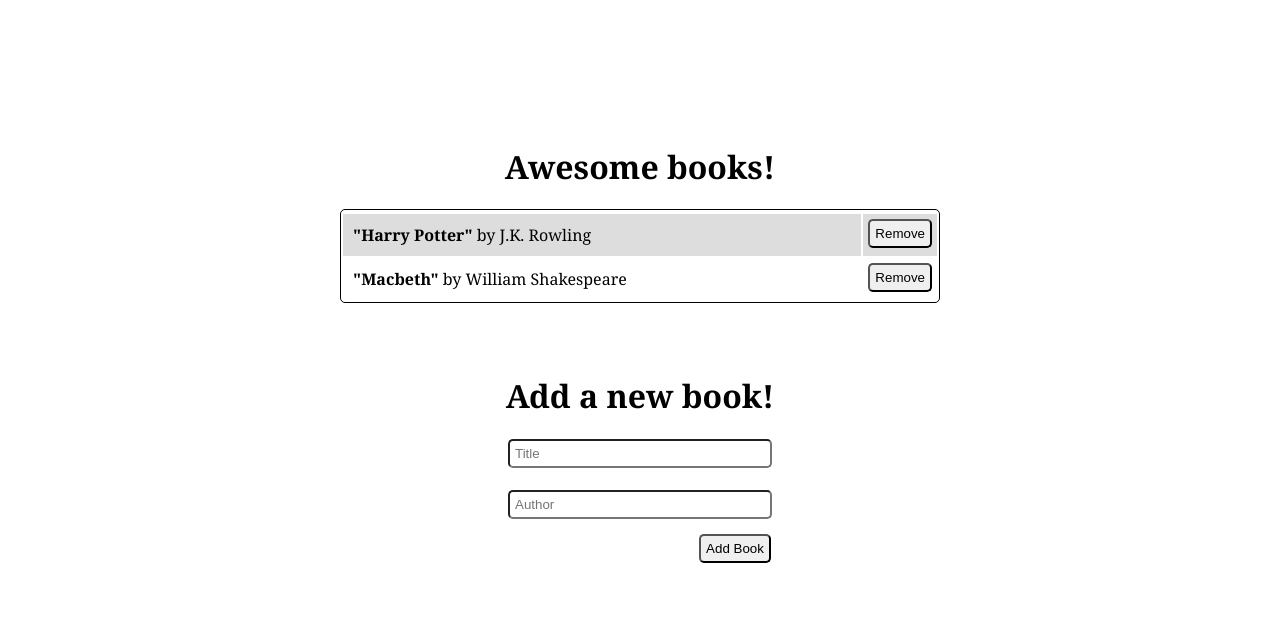
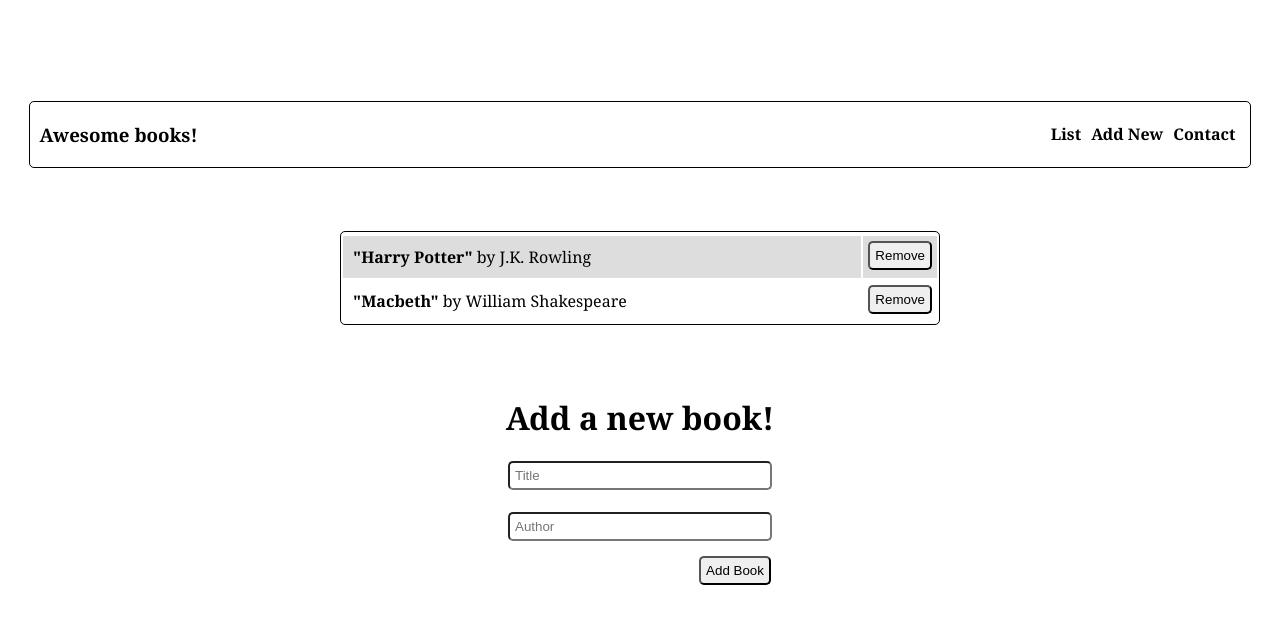
Before and after one commit to anapdh/awesome-books, a website: page index.html in a window 1280 px wide. Drawn offline with Linux system fonts and the light colour scheme.

Commit message:
Add navigation bar to page with styling

```diff
--- a/index.html
+++ b/index.html
@@ -10,7 +10,14 @@
 </head>
 
 <body>
-  <h1>Awesome books!</h1>
+  <nav class="top-nav">
+    <h3>Awesome books!</h3>
+    <div class="nav-options">
+      <h4><a class="nav-link">List</a></h4>
+      <h4><a class="nav-link">Add New</a></h4>
+      <h4><a class="nav-link">Contact</a></h4>
+    </div>
+  </nav>
 
   <div class="container table-wrapper">
     <table>
--- a/style.css
+++ b/style.css
@@ -56,3 +56,31 @@ form {
 .color-gray {
   background-color: #ddd;
 }
+
+nav.top-nav {
+  display: flex;
+  flex-direction: row;
+  justify-content: space-between;
+  align-items: center;
+  width: 95%;
+  border: 1px solid black;
+  border-radius: 5px;
+  margin-bottom: 5%;
+  padding: 0 10px 0 10px;
+}
+
+.nav-options {
+  display: flex;
+  flex-direction: row;
+  justify-content: center;
+}
+
+a.nav-link {
+  margin: 0 5px 0 5px;
+  cursor: pointer;
+}
+
+a.nav-link:hover {
+  color: rgba(59, 128, 255, 0.658);
+  text-decoration: none;
+}
```
